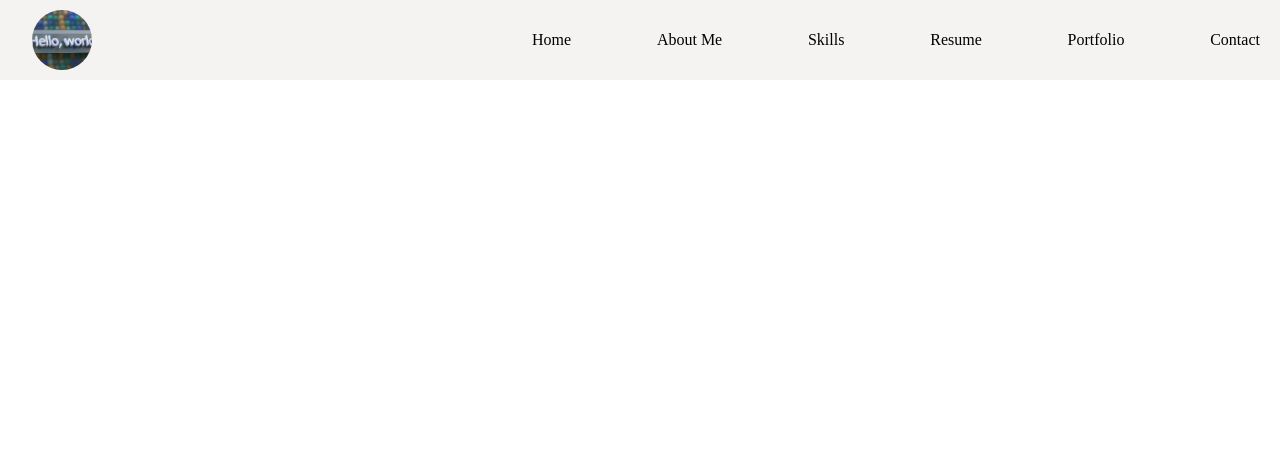
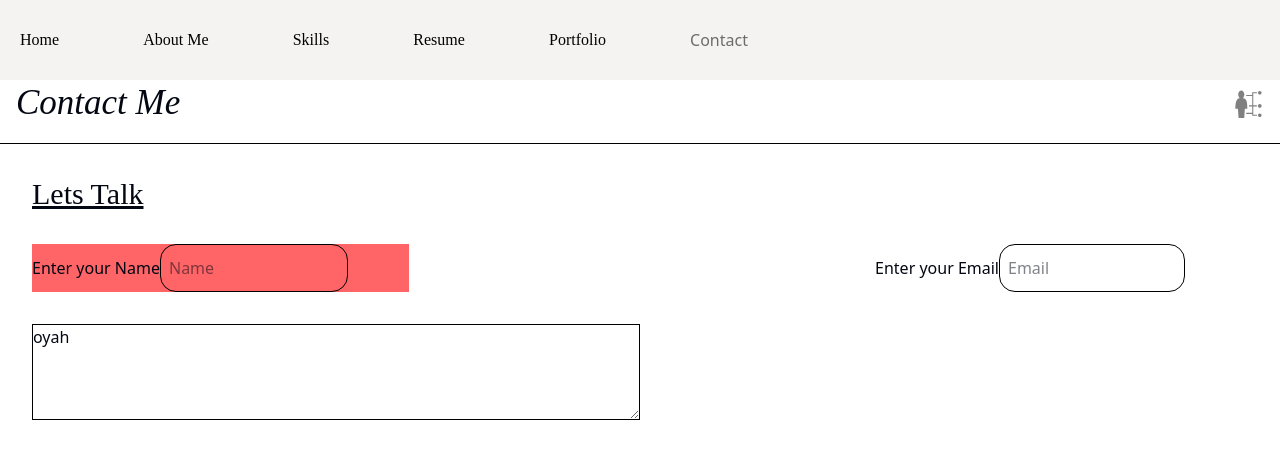
Before and after one commit to Gakiri001/personalPortfolio, a React (Vite) app: page /contact in a window 1280 px wide. Shown: the top 458 px of the page. Built offline with nearby package versions, Linux system fonts and the light colour scheme.

Commit message:
Portfolio Links Header - removal of Header left image Contal page initilization

```diff
--- a/src/App.jsx
+++ b/src/App.jsx
@@ -6,6 +6,7 @@ import Skills from "./pages/Skills/Skills";
 import Resume from "./pages/Resume/Resume";
 import "./assets/global.css";
 import Portfolio from "./pages/Portfolio/Portfolio";
+import Contact from "./pages/Contact/Contact";
 
 function App() {
   return (
@@ -17,6 +18,7 @@ function App() {
         <Route path="/skills" element={<Skills />} />
         <Route path="/resume" element={<Resume />} />
         <Route path="/portfolio" element={<Portfolio />} />
+        <Route path="/contact" element={<Contact />} />
       </Routes>
     </BrowserRouter>
   );
--- a/src/components/Header/Header.css
+++ b/src/components/Header/Header.css
@@ -39,13 +39,16 @@
   display: flex;
   align-items: center;
 }
-.header .header2 ul li .link {
+.header .header2 ul li .NavLink {
   text-decoration: none;
   color: #000;
   font-family: "Times New Roman", Times, serif;
 }
+.header .header2 ul li .linkActive {
+    color: #6d6b6b;
+}
 
-.header .header2 ul li .link:hover {
+.header .header2 ul li .NavLink:hover {
   color: #6d6b6b;
 }
 
@@ -54,10 +57,11 @@
     justify-content: space-between;
     width: 100%;
   }
-  .header .header1 {
+  /* .header .header1 {
     width: 40%;
-  }
+  } */
   .header .header2 {
+    width: 100%;
     justify-content: flex-end;
   }
   .header .header2 .close {
@@ -118,7 +122,7 @@
     padding: 20px 0 20px 40px;
     margin-left: 0;
   }
-  .header .header2 ul li .link {
+  .header .header2 ul li .NavLink {
     padding: 0.2rem 0.4rem;
     border-radius: 10px;
     color: white;
--- a/src/components/Header/Header.jsx
+++ b/src/components/Header/Header.jsx
@@ -4,6 +4,7 @@ import "./Header.css";
 import logo from "../../assets/hello.jpeg";
 import { IoCloseCircleOutline } from "react-icons/io5";
 import { GiHamburgerMenu } from "react-icons/gi";
+import { NavLink } from "react-router-dom";
 
 function Header() {
   const [menuOpen, setMenuOpen] = useState(false);
@@ -18,43 +19,40 @@ function Header() {
 
   return (
     <div className="header">
-      <div className="header1">
-        <img src={logo} alt="Image about tech" />
-      </div>
       <div className={`header2 ${menuOpen ? "active" : ""}`}>
         <ul>
           <div id="menu-close" className="close" onClick={handleMenuClose}>
             <IoCloseCircleOutline className="closeIcon" />
           </div>
           <li>
-            <Link onClick={handleMenuClose} className="link" to="">
+            <NavLink onClick={handleMenuClose} className={({isActive}) => (isActive ? "linkActive" : "NavLink")} to="">
               Home
-            </Link>
+            </NavLink>
           </li>
           <li>
-            <Link onClick={handleMenuClose} className="link" to="/aboutme">
+            <NavLink onClick={handleMenuClose} className={({isActive}) => (isActive ? "linkActive" : "NavLink")} to="/aboutme">
               About Me
-            </Link>
+            </NavLink>
           </li>
           <li>
-            <Link onClick={handleMenuClose} className="link" to="/skills">
+            <NavLink onClick={handleMenuClose} className={({isActive}) => (isActive ? "linkActive" : "NavLink")} to="/skills">
               Skills
-            </Link>
+            </NavLink>
           </li>
           <li>
-            <Link onClick={handleMenuClose} className="link" to="/resume">
+            <NavLink onClick={handleMenuClose} className={({isActive}) => (isActive ? "linkActive" : "NavLink")} to="/resume">
               Resume
-            </Link>
+            </NavLink>
           </li>
           <li>
-            <Link onClick={handleMenuClose} className="link" to="/portfolio">
+            <NavLink onClick={handleMenuClose} className={({isActive}) => (isActive ? "linkActive" : "NavLink")} to="/portfolio">
               Portfolio
-            </Link>
+            </NavLink>
           </li>
           <li>
-            <Link onClick={handleMenuClose} className="link" to="">
+            <NavLink onClick={handleMenuClose} className={({isActive}) => (isActive ? "linkActive" : "NavLink")} to="/contact">
               Contact
-            </Link>
+            </NavLink>
           </li>
         </ul>
         <div id="menu-btn" className="hamburger" onClick={handleMenuOpen}>
--- a/src/data/portfolio.js
+++ b/src/data/portfolio.js
@@ -1,54 +1,72 @@
-import image1 from "../assets/portfolioProjects/beauty.jpg"
-import image2 from "../assets/portfolioProjects/car.jpg"
-import image3 from "../assets/portfolioProjects/phone.jpg"
-import image4 from "../assets/portfolioProjects/school.jpg"
-import image5 from "../assets/portfolioProjects/tech.jpg"
-import image6 from "../assets/portfolioProjects/tiger.jpg"
-import image7 from "../assets/portfolioProjects/mpesa.png"
+import image1 from "../assets/portfolioProjects/beauty.jpg";
+import image2 from "../assets/portfolioProjects/car.jpg";
+import image3 from "../assets/portfolioProjects/phone.jpg";
+import image4 from "../assets/portfolioProjects/school.jpg";
+import image5 from "../assets/portfolioProjects/tech.jpg";
+import image6 from "../assets/portfolioProjects/tiger.jpg";
+import image7 from "../assets/portfolioProjects/mpesa.png";
 
 const portfolio = [
   {
-        image : image1,
+    image: image1,
     category: "frontend",
     liveLink: "https://beth-portfolio.vercel.app/",
     gitHubLink: "https://beth-portfolio.vercel.app/",
   },
   {
-        image : image2,
+    image: image2,
     category: "frontend",
     liveLink: "https://beth-portfolio.vercel.app/",
     gitHubLink: "https://beth-portfolio.vercel.app/",
   },
   {
-        image : image3,
+    image: image3,
     category: "frontend",
     liveLink: "https://beth-portfolio.vercel.app/",
     gitHubLink: "https://beth-portfolio.vercel.app/",
   },
   {
-        image : image4,
+    image: image4,
     category: "frontend",
     liveLink: "https://beth-portfolio.vercel.app/",
     gitHubLink: "https://beth-portfolio.vercel.app/",
   },
   {
-        image : image5,
+    image: image5,
     category: "frontend",
     liveLink: "https://beth-portfolio.vercel.app/",
     gitHubLink: "https://beth-portfolio.vercel.app/",
   },
   {
-        image : image6,
-        category: "frontend",
+    image: image6,
+    category: "backend",
     liveLink: "https://beth-portfolio.vercel.app/",
     gitHubLink: "https://beth-portfolio.vercel.app/",
   },
   {
-        image : image7,
-        category: "frontend",
+    image: image7,
+    category: "backend",
     liveLink: "https://beth-portfolio.vercel.app/",
     gitHubLink: "https://beth-portfolio.vercel.app/",
   },
-]
+  {
+    image: image3,
+    category: "backend",
+    liveLink: "https://beth-portfolio.vercel.app/",
+    gitHubLink: "https://beth-portfolio.vercel.app/",
+  },
+  {
+    image: image1,
+    category: "backend",
+    liveLink: "https://beth-portfolio.vercel.app/",
+    gitHubLink: "https://beth-portfolio.vercel.app/",
+  },
+  {
+    image: image2,
+    category: "backend",
+    liveLink: "https://beth-portfolio.vercel.app/",
+    gitHubLink: "https://beth-portfolio.vercel.app/",
+  },
+];
 
-export default portfolio
+export default portfolio;
--- a/src/pages/About/About.jsx
+++ b/src/pages/About/About.jsx
@@ -20,7 +20,7 @@ function About() {
         <FaInfoCircle className="aboutIcon" />
       </div>
       <Card className="aboutMeSection">
-           <div className="imagePart">
+        <div className="imagePart">
           <img src={me} alt="" />
         </div>
         <div className="infoPart">
--- /dev/null
+++ b/src/pages/Contact/Contact.css
@@ -0,0 +1,41 @@
+.contact {
+  padding-top: 4rem;
+}
+.contact .contactHeader {
+  display: flex;
+  justify-content: space-between;
+  align-items: center;
+  border-bottom: solid 1px black;
+  height: 10vh;
+  padding: 1rem;
+}
+.contact .contactHeader h2 {
+  font-size: 35px;
+  font-weight: lighter;
+  font-style: italic;
+  font-family: "Times New Roman", Times, serif;
+}
+.contact .contactHeader .contactIcon {
+  font-size: 30px;
+  color: gray;
+}
+.talkdiv {
+  padding-left: 2rem;
+  padding-top: 2rem;
+}
+.contact form {
+  padding: 2rem;
+  display: flex;
+  flex-direction: column;
+  row-gap: 2rem;
+}
+.contact form .input {
+  padding: 0.5rem;
+  width: 50%;
+  height: 3rem;
+}
+.textarea {
+  border: solid 1px black;
+  width: 50%;
+  height: 6rem;
+}
--- /dev/null
+++ b/src/pages/Contact/Contact.jsx
@@ -0,0 +1,44 @@
+import React from "react";
+import "./Contact.css";
+import { GiSkills } from "react-icons/gi";
+
+function Contact() {
+  return (
+    <div className="contact">
+      <div className="contactHeader">
+        <h2>Contact Me</h2>
+        <GiSkills className="contactIcon" />
+      </div>
+      <div className="talkdiv">
+        <h2 className="text-3xl underline font-[Times_New_Roman]">Lets Talk</h2>
+      </div>
+      <form action="" className="form">
+        <div className="flex gap-x-4 justify-between">
+          <div className="bg-red-400">
+            <label htmlFor="">Enter your Name</label>
+            <input
+              type="text"
+              placeholder="Name"
+              className="border-1 border-black rounded-2xl input"
+            />
+          </div>
+          <div>
+            <label htmlFor="">Enter your Email</label>
+            <input
+              type="email"
+              placeholder="Email"
+              className="border-1 border-black rounded-2xl p-3 input"
+            />
+          </div>
+        </div>
+        <div className="">
+          <textarea width="100%" name="" id="" className="textarea">
+            oyah
+          </textarea>
+        </div>
+      </form>
+    </div>
+  );
+}
+
+export default Contact;
--- a/src/pages/Portfolio/Portfolio.css
+++ b/src/pages/Portfolio/Portfolio.css
@@ -1,3 +1,7 @@
+.loading {
+  padding-top: 5rem;
+  padding-left: 2rem;
+}
 .portfolio {
   padding-top: 4rem;
 }
@@ -19,9 +23,12 @@
   font-size: 30px;
   color: gray;
 }
+.projects {
+  padding-top: 2rem;
+}
 
 @media screen and (max-width: 44.375em) {
-    .card{
-      width: 90%;
-    }
+  .card {
+    width: 90%;
+  }
 }
```
Also changed, not shown: src/pages/Portfolio/Portfolio.jsx (+86 -9 lines). Lines whose indentation alone changed are shown as unchanged.
